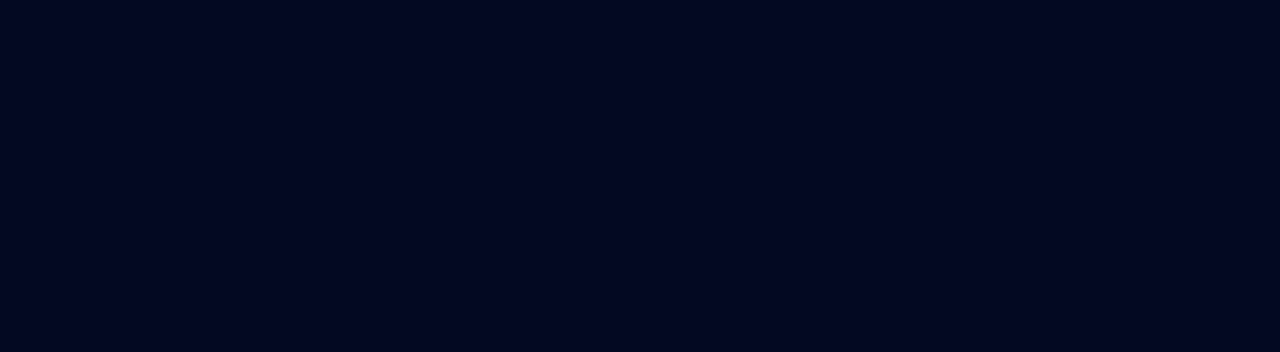
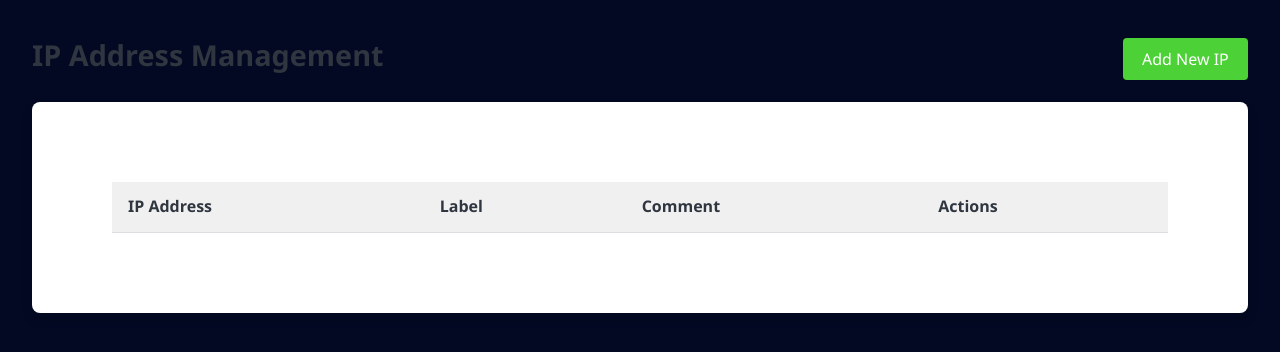
Before and after one commit to phelsajc/ipmanagement_techlint, a Vue app in the folder frontend/: page /dashboard in a window 1280 px wide. Before the commit this address had no page. Shown: the top 352 px of the page. Built offline with nearby package versions, Linux system fonts and the light colour scheme.

Commit message:
Create Dashboard

```diff
--- a/frontend/src/router/index.ts
+++ b/frontend/src/router/index.ts
@@ -1,5 +1,6 @@
 import { createRouter, createWebHistory } from 'vue-router'
 import LoginView from '../views/LoginView.vue'
+import Dashboard from '../views/Dashboard.vue'
 
 const router = createRouter({
   history: createWebHistory(import.meta.env.BASE_URL),
@@ -13,6 +14,11 @@ const router = createRouter({
       name: 'login',
       component: LoginView
     },
+    {
+      path: '/dashboard',
+      name: 'dashboard',
+      component: Dashboard
+    }
   ]
 })
 
--- /dev/null
+++ b/frontend/src/views/Dashboard.vue
@@ -0,0 +1,124 @@
+<template>
+  <div class="dashboard-wrapper">
+    <div class="dashboard-header">
+      <h1 class="title">IP Address Management</h1>
+      <button class="btn btn-primary" @click="openAddIP">
+        Add New IP
+      </button>
+    </div>
+
+    <div class="card mt-4">
+      <table class="ip-table">
+        <thead>
+          <tr>
+            <th>IP Address</th>
+            <th>Label</th>
+            <th>Comment</th>
+            <th>Actions</th>
+          </tr>
+        </thead>
+      </table>
+    </div>
+
+    <div v-if="showModal" class="modal-overlay">
+      <div class="modal-card card">
+        <h2 class="title">IP Management</h2>
+
+        <form @submit.prevent="saveIP">
+          <div class="form-group">
+            <label>IP Address</label>
+            <input type="text" class="input-field" />
+          </div>
+
+          <div class="form-group">
+            <label>Label</label>
+            <input type="text" class="input-field" />
+          </div>
+
+          <div class="form-group">
+            <label>Comment</label>
+            <input type="text" class="input-field" />
+          </div>
+
+          <div class="mt-4">
+            <button type="submit" class="btn btn-primary">Add</button>
+            <button type="button" class="btn mt-1" @click="closeModal">Cancel</button>
+          </div>
+        </form>
+      </div>
+    </div>
+  </div>
+</template>
+
+<script setup lang="ts">
+import { ref } from 'vue';
+
+interface IPAddress {
+  id: number;
+  address: string;
+  label: string;
+  comment?: string;
+}
+
+const showModal = ref(false);
+const editingIP = ref<IPAddress | null>(null);
+const form = ref;
+
+const openAddIP = () => {
+
+};
+
+const saveIP = () => {
+
+  closeModal();
+};
+
+const closeModal = () => {
+  showModal.value = false;
+};
+</script>
+
+<style scoped>
+.dashboard-wrapper {
+  padding: 2rem;
+}
+
+.dashboard-header {
+  display: flex;
+  justify-content: space-between;
+  align-items: center;
+}
+
+.ip-table {
+  width: 100%;
+  border-collapse: collapse;
+}
+
+.ip-table th,
+.ip-table td {
+  padding: 0.75rem 1rem;
+  border-bottom: 1px solid #dcdde1;
+  text-align: left;
+}
+
+.ip-table th {
+  background-color: #f0f0f0;
+}
+
+.modal-overlay {
+  position: fixed;
+  top: 0;
+  left: 0;
+  width: 100%;
+  height: 100%;
+  background-color: rgba(47, 54, 64, 0.5);
+  display: flex;
+  justify-content: center;
+  align-items: center;
+  z-index: 1000;
+}
+
+.modal-card {
+  width: 400px;
+}
+</style>
```
